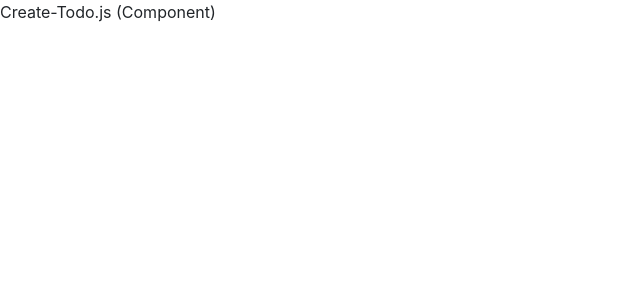
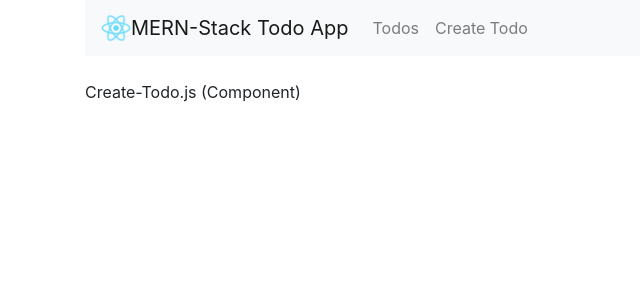
Before and after one commit to arianrah/mern-todo-app, a React (Create React App) app: page /create in a window 1280 px wide. Shown: the top 300 px of the page, without its empty margins (0-640 px from the left). Built offline with nearby package versions, Linux system fonts and the light colour scheme.

Commit message:
Added bootstrap nav bar, +example logo placeholder (react logo)

```diff
--- a/src/App.js
+++ b/src/App.js
@@ -6,13 +6,44 @@ import CreateTodo from "./components/Create-Todo";
 
 import "bootstrap/dist/css/bootstrap.min.css";
 
+import logo from "./logo/logo512.png";
+
 class App extends Component {
   render() {
     return (
       <Router>
-        <Route path="/" exact component={TodosList} />
-        <Route path="/edit/:id" component={EditTodo} />
-        <Route path="/create" component={CreateTodo} />
+        <div className="container">
+          <nav className="navbar navbar-expand-lg navbar-light bg-light">
+            <img
+              src={logo}
+              width="30"
+              height="30"
+              alt="React Logo (example image)"
+            />
+
+            <Link to="/" className="navbar-brand">
+              MERN-Stack Todo App
+            </Link>
+            <div className="collpase navbar-collapse">
+              <ul className="navbar-nav mr-auto">
+                <li className="navbar-item">
+                  <Link to="/" className="nav-link">
+                    Todos
+                  </Link>
+                </li>
+                <li className="navbar-item">
+                  <Link to="/create" className="nav-link">
+                    Create Todo
+                  </Link>
+                </li>
+              </ul>
+            </div>
+          </nav>
+          <br />
+          <Route path="/" exact component={TodosList} />
+          <Route path="/edit/:id" component={EditTodo} />
+          <Route path="/create" component={CreateTodo} />
+        </div>
       </Router>
     );
   }
```
Also changed, not shown: src/logo/logo512.png (added).
